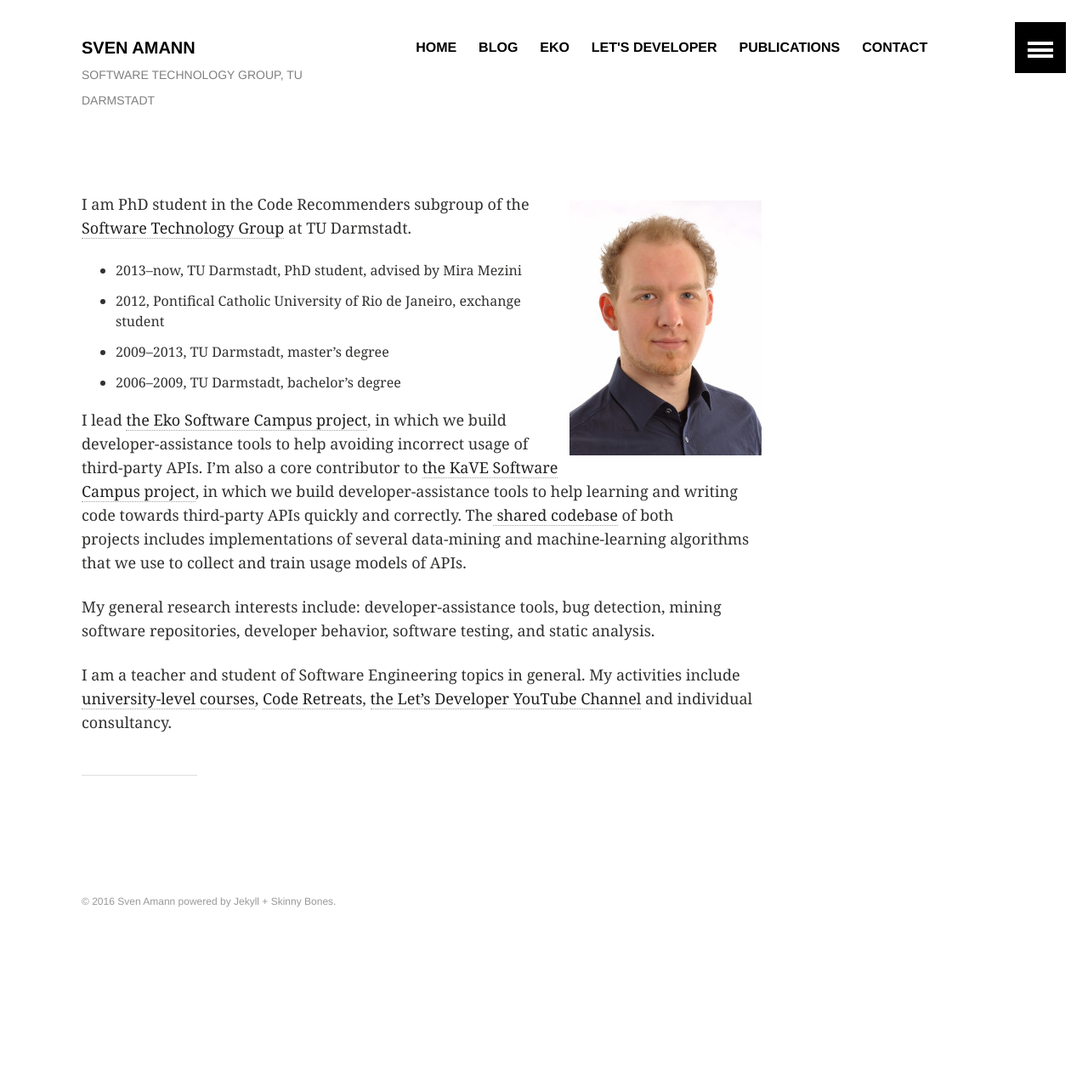
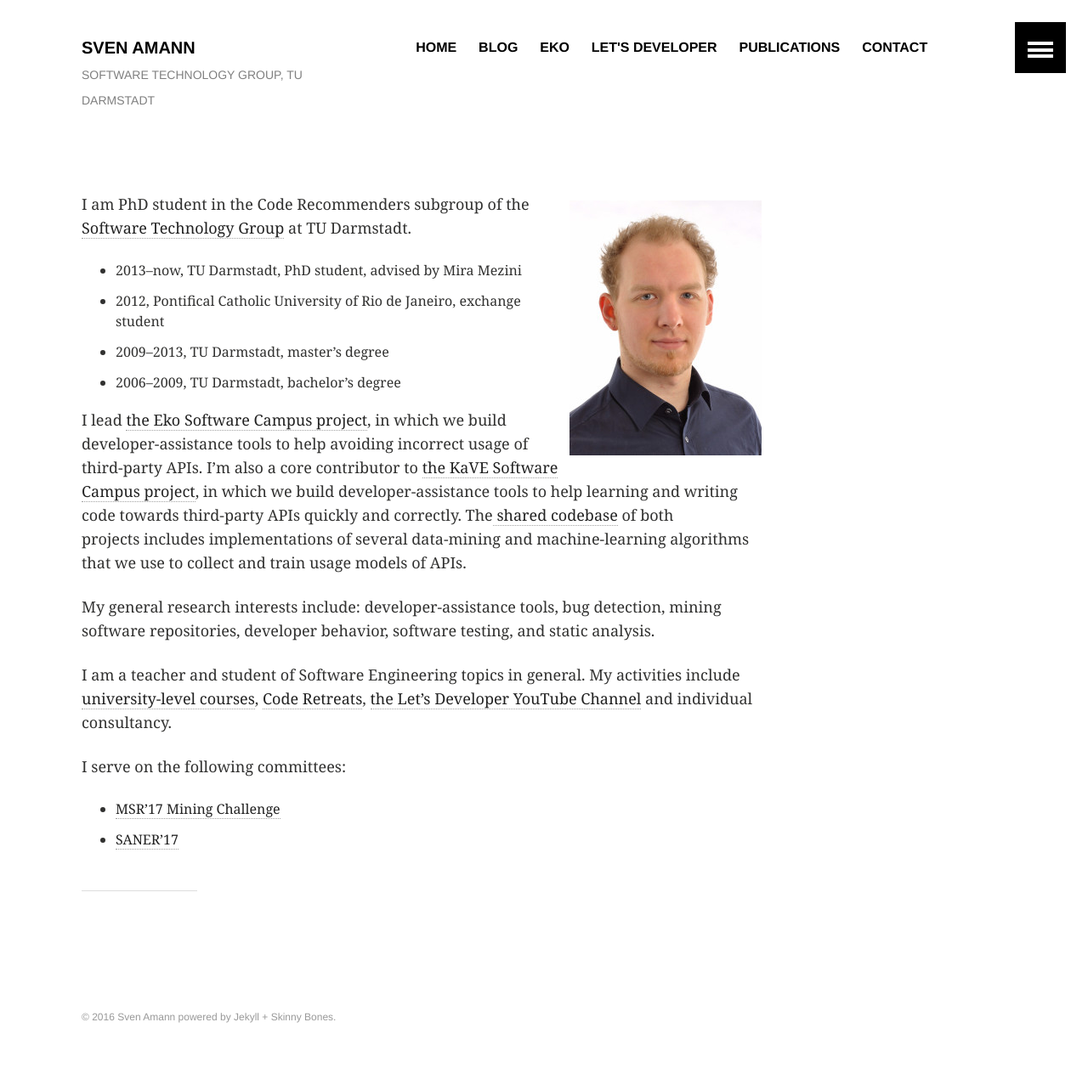
Before and after one commit to salsolatragus/sven-amann.de, a Jekyll site: the page built from index.md, in a window 1280 px wide. Shown: the whole page at 85% size. Built offline with Jekyll 4.4.1, drawn with Linux system fonts in a browser that asks for light colours; before the commit the page ends 1147 px from its top, so only the background shows below that.

Commit message:
List program committees.

```diff
--- a/index.md
+++ b/index.md
@@ -17,3 +17,8 @@ I lead <a href="http://sven-amann.de/eko/" target="_blank">the Eko Software Camp
 My general research interests include: developer-assistance tools, bug detection, mining software repositories, developer behavior, software testing, and static analysis.
 
 I am a teacher and student of Software Engineering topics in general. My activities include <a href="http://www.stg.tu-darmstadt.de/staff/sven_amann/" target="_blank">university-level courses</a>, <a href="http://letsdeveloper.com/2015/03/1st-darmstadter-legacy-code-retreat/" target="_blank">Code Retreats</a>, <a href="http://youtube.com/letsdeveloper" target="_blank">the Let&#8217;s Developer YouTube Channel</a> and individual consultancy.
+
+I serve on the following committees:
+
+  * [MSR'17 Mining Challenge](http://2017.msrconf.org/#/challenge)
+  * [SANER'17](http://saner.aau.at/call-for-papers-tool-track/)
```
